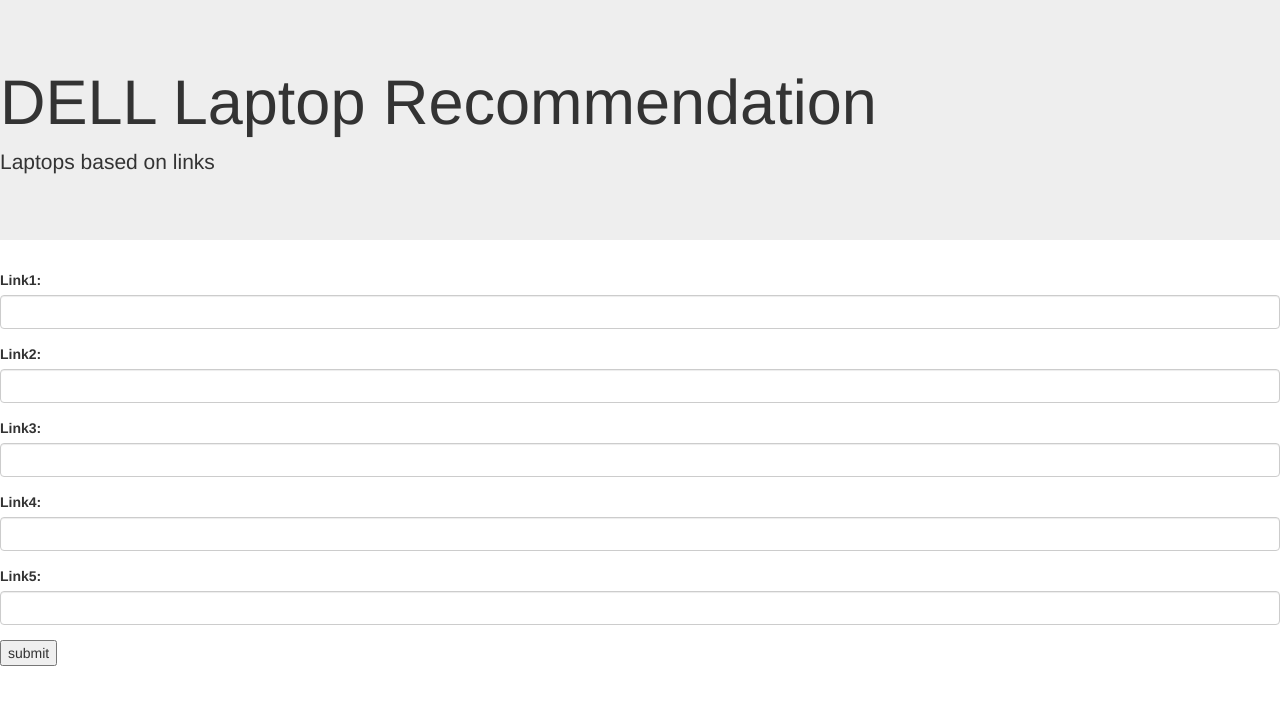
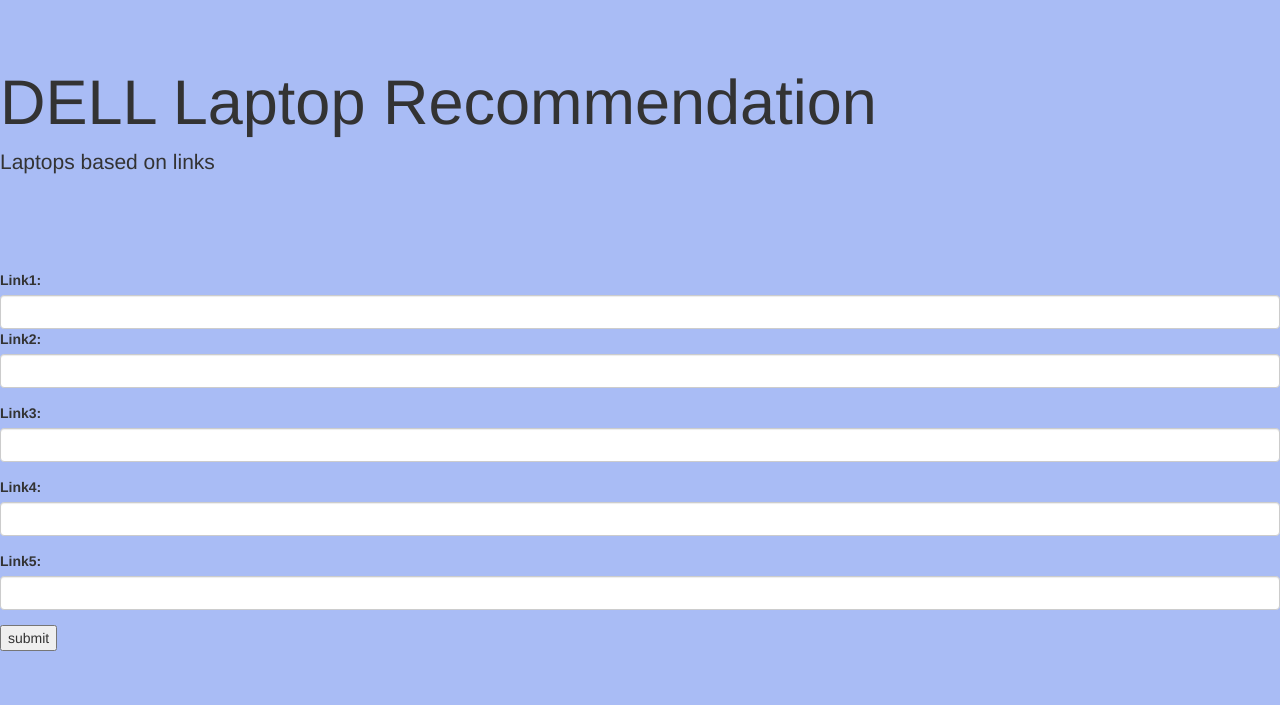
Before and after one commit to hemanth-chaturvedula/Dell_Laptop_recommendation, a Flask app: page / in a window 1280 px wide. Shown: the top 705 px of the page. Run offline with Flask 2, Linux system fonts and the light colour scheme; some libraries are stand-ins or nearby versions.

Commit message:
Added a Blue background

```diff
--- a/templates/rating.html
+++ b/templates/rating.html
@@ -7,7 +7,7 @@
 <script src="https://maxcdn.bootstrapcdn.com/bootstrap/4.0.0/js/bootstrap.min.js" integrity="sha384-JZR6Spejh4U02d8jOt6vLEHfe/JQGiRRSQQxSfFWpi1MquVdAyjUar5+76PVCmYl" crossorigin="anonymous"></script>
 
 <html>
-<body>
+<body style="background-color:#A9BCF5">
 <form action="/recommendation" method="POST">
     <div class="form-group">
       <label for="inputlg">Review:</label>
--- a/templates/review.html
+++ b/templates/review.html
@@ -1,5 +1,5 @@
 <html>
-    <body>
-        Succesful
+    <body style="background-color:#A9BCF5">
+        <h1 class="text-center">Succesful</h1>
     </body>
 </html>
--- a/templates/success.html
+++ b/templates/success.html
@@ -8,7 +8,7 @@
 
 
 <html>
-    <body>
+    <body style="background-color:#A9BCF5">
         Succesful
         <a href="/recommendation">Recommendation</a>
     </body>
--- a/templates/test.html
+++ b/templates/test.html
@@ -7,13 +7,13 @@
   <script src="https://ajax.googleapis.com/ajax/libs/jquery/3.4.1/jquery.min.js"></script>
   <script src="https://maxcdn.bootstrapcdn.com/bootstrap/3.4.0/js/bootstrap.min.js"></script>
 </head>
-<body>
-    <div class="jumbotron">
+<body style="background-color:#A9BCF5">
+    <div class="jumbotron" style="background-color:#A9BCF5">
         <h1>DELL Laptop Recommendation</h1>
         <p>Laptops based on links</p>
     </div>
     <form action="/send" method="POST">
-        <div class="form-group">
+        <div class="form-group,col-xs-3">
           <label for="Link1">Link1:</label>
           <input type="text" class="form-control" id="link1" name="link1">
         </div>
```
Also changed, not shown: templates/recommendation.html (+2 -5 lines).
